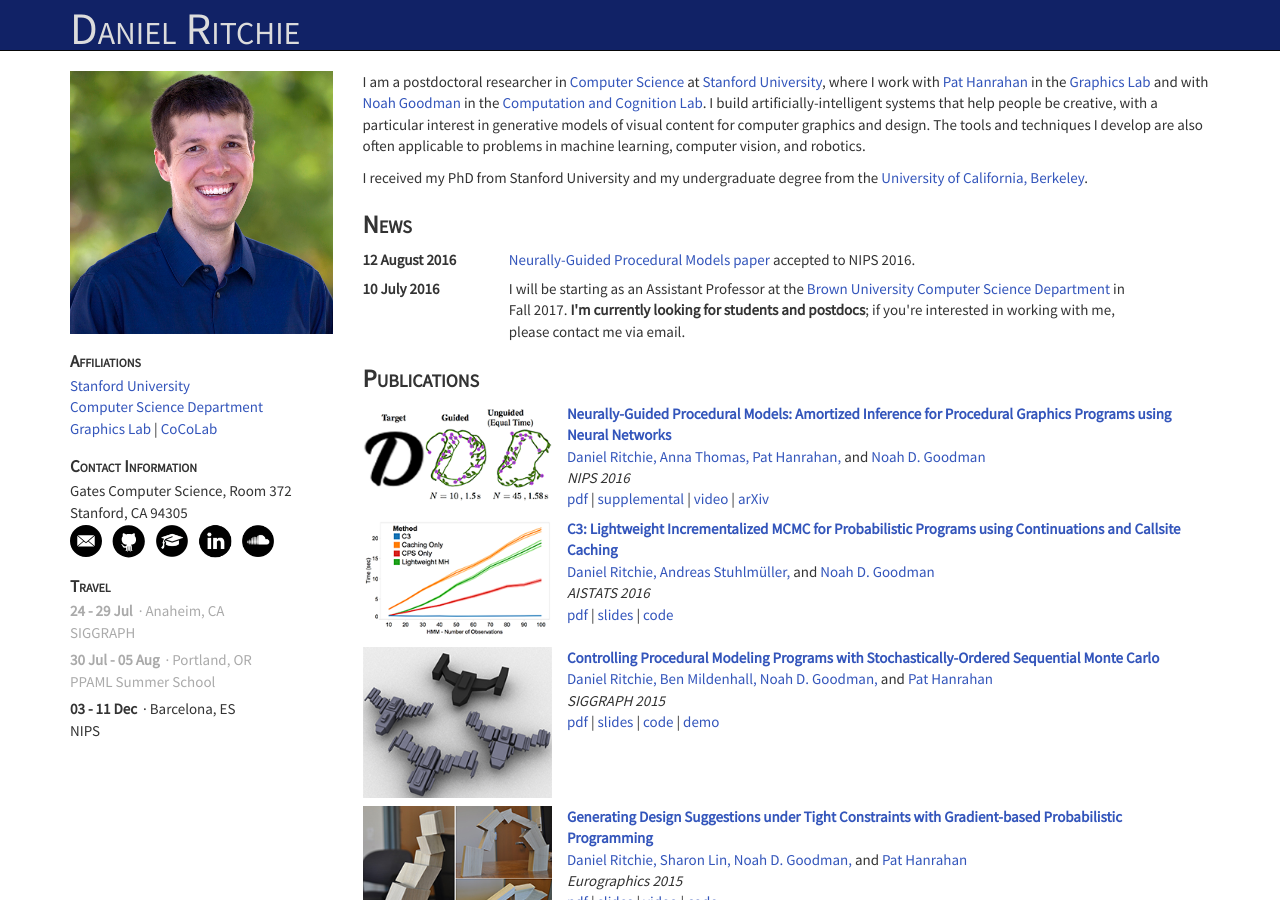
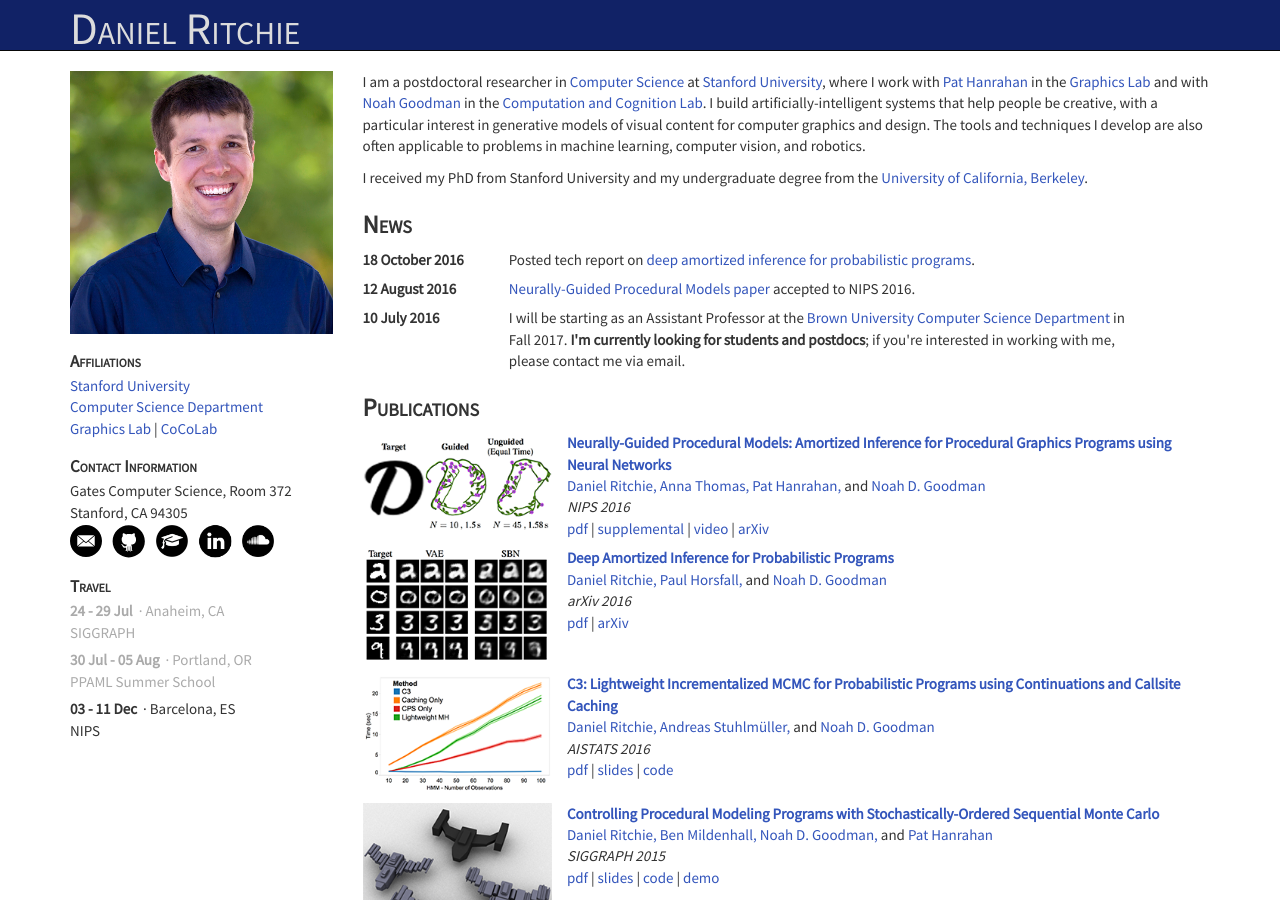
Before and after one commit to dritchie/dritchie.github.io, a Jekyll site: the page built from index.html, in a window 1280 px wide and 900 px high. Built offline with Jekyll 4.4.1, drawn with Linux system fonts in a browser that asks for light colours.

Commit message:
DAIPP TR.

```diff
--- a/_data/people.json
+++ b/_data/people.json
@@ -22,5 +22,6 @@
 	"Ron Alterovitz": "https://www.cs.unc.edu/~ron",
 	"Lita Cho": "https://www.linkedin.com/in/lita-cho-511b033",
 	"Kris Hauser": "http://people.duke.edu/~kh269",
-	"Ken Goldberg": "http://goldberg.berkeley.edu"
+	"Ken Goldberg": "http://goldberg.berkeley.edu",
+	"Paul Horsfall": "http://paulhorsfall.co.uk"
 }
--- a/_data/publications.json
+++ b/_data/publications.json
@@ -1,4 +1,16 @@
 [
+
+{
+	"id": "daipp",
+	"title": "Deep Amortized Inference for Probabilistic Programs",
+	"authors": ["Daniel Ritchie", "Paul Horsfall", "Noah D. Goodman"],
+	"venue": "arXiv 2016",
+	"date": "2016-10-18",
+	"links" : [
+		{"type": "pdf"},
+		{"type": "link", "name": "arXiv", "target": "https://arxiv.org/abs/1610.05735"}
+	]
+},
 
 {
 	"id": "ngpm",
--- /dev/null
+++ b/_news/daipp_release.html
@@ -0,0 +1,5 @@
+---
+date: '2016-10-18'
+---
+
+Posted tech report on <a target='_blank' href='pdf/daipp.pdf'>deep amortized inference for probabilistic programs</a>.
```
Also changed, not shown: img/pubthumbs/daipp.png (added), 1 other file.
